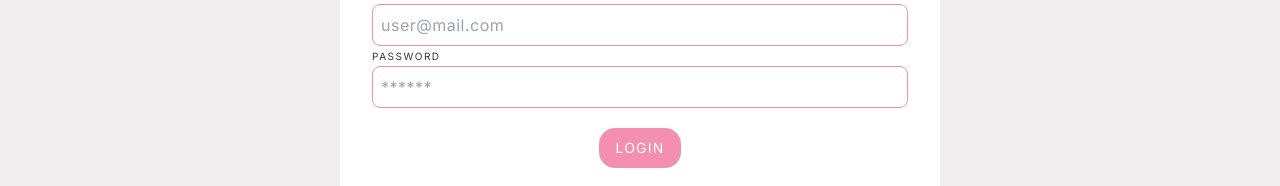
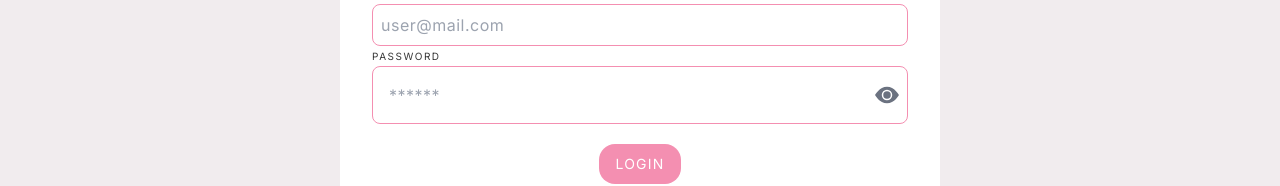
Before and after one commit to No-Country/c14-58-react-node, a React (Vite) app in the folder front/: page /login in a window 1280 px wide. Shown: the part 226-412 px from the top of the page. Built offline with nearby package versions, Linux system fonts and the light colour scheme.

Commit message:
add button to see password

```diff
--- a/front/src/components/Login/Login.jsx
+++ b/front/src/components/Login/Login.jsx
@@ -2,10 +2,11 @@ import styled from "@emotion/styled";
 import { useNavigate } from "react-router-dom";
 import { useForm } from "react-hook-form";
 import Button from "../../ui/Button";
+import {BsEyeFill, BsEyeSlashFill} from "react-icons/bs"
 
 import { useDispatch, useSelector } from "react-redux";
 import { getUser, loginUser } from "../../redux/slices/user";
-import { useEffect } from "react";
+import { useEffect, useState } from "react";
 
 const ContainerSignup = styled.div`
   width: 100%;
@@ -51,9 +52,7 @@ const Form = styled.form`
   display: flex;
   flex-direction: column;
   gap: 4px;
-  button {
-    margin: 16px auto 0;
-  }
+
 `;
 const TitleForm = styled.h1`
   text-align: center;
@@ -72,7 +71,10 @@ function Login() {
   const navigate = useNavigate();
 
   const token = localStorage.getItem("token");
-  // // console.log(token)
+  const [showPassword, setShowPassword] = useState(false);
+  const togglePasswordVisibility = () => {
+    setShowPassword(!showPassword)
+  }
   useEffect(() => {
     if (token) {
       navigate("/home");
@@ -102,14 +104,21 @@ function Login() {
 
             <Input>
               <label htmlFor="">PASSWORD</label>
-              <input
+              <div className="flex justify-between items-center p-2 border-[#f48fb1] border-[1px] rounded-[8px] ">
+
+              <input className="border-none w-full p-0"
                 {...register("password")}
-                type="password"
                 placeholder="******"
-              />
+                type={showPassword ? 'text' : 'password'}
+                />
+
+                <button className="mt-0 border-none p-0 text-gray-500" type="button" onClick={togglePasswordVisibility}>
+                  {showPassword ? (<BsEyeSlashFill size={24}/>): (<BsEyeFill size={24}/>)}
+                </button>
+              </div>
             </Input>
 
-            <Button type="primary">{loading ? "Loading..." : "LOGIN"}</Button>
+            <Button className = "mt-4 mx-auto" type="primary">{loading ? "Loading..." : "LOGIN"}</Button>
             {error && (<p style={{background:"#ccc",padding:"4px 8px", color:"red", textAlign: "center", marginTop: "8px"}}>{error}</p>)}
           </Form>
         </FormContainer>
```
